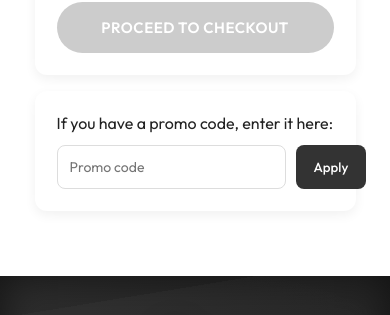
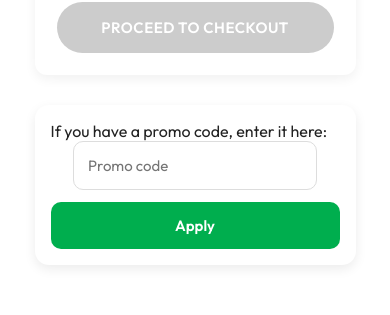
Before and after one commit to Ansuman123580/IMPRESS-2, a React (Vite) app in the folder frontend/: page /cart in a window 390 px wide. Shown: the part 356-671 px from the top of the page. Built offline with nearby package versions, Linux system fonts and the light colour scheme; no server answers.

Commit message:
Update Cart.css

```diff
--- a/frontend/src/pages/Cart/Cart.css
+++ b/frontend/src/pages/Cart/Cart.css
@@ -163,42 +163,78 @@
 /* ---------- Promo Code Section ---------- */
 .cart-promocode {
   flex: 1;
-  min-width: 280px;
-  padding: 22px;
+  width: 100%;
+  max-width: 500px; /* center limit */
+  margin: 16px auto; /* center on all devices */
+  padding: 20px;
   background: #ffffff;
-  border-radius: 12px;
-  box-shadow: 0 4px 12px rgba(0,0,0,0.06);
+  border-radius: 14px;
+  box-shadow: 0 4px 12px rgba(0,0,0,0.08);
   box-sizing: border-box;
 }
 
+.cart-promocode h3 {
+  font-size: 16px;
+  font-weight: 600;
+  margin-bottom: 12px;
+  color: #222;
+}
+
+/* Input & Button Wrapper */
 .cart-promocode-input {
   display: flex;
+  align-items: center;
   gap: 10px;
-  margin-top: 12px;
 }
 
 .cart-promocode-input input {
   flex: 1;
-  padding: 12px;
+  padding: 14px;
   border: 1px solid #ddd;
-  border-radius: 8px;
-  font-size: 14px;
+  border-radius: 10px;
+  font-size: 15px;
   outline: none;
+  transition: border 0.2s ease;
+}
+
+.cart-promocode-input input:focus {
+  border-color: #00ae4e;
+  box-shadow: 0 0 0 2px rgba(0,174,78,0.15);
 }
 
 .cart-promocode-input button {
-  padding: 12px 18px;
-  background: #333;
+  padding: 14px 20px;
+  background: #00ae4e;
   color: #fff;
   border: none;
-  border-radius: 8px;
-  font-weight: 500;
+  border-radius: 10px;
+  font-size: 15px;
+  font-weight: 600;
   cursor: pointer;
-  transition: background 0.2s ease;
+  transition: background 0.25s ease;
+  white-space: nowrap;
 }
 
 .cart-promocode-input button:hover {
-  background: #000;
+  background: #008a3d;
+}
+
+/* 📱 Mobile Friendly */
+@media (max-width: 768px) {
+  .cart-promocode {
+    padding: 16px;
+    margin: 14px auto;
+  }
+
+  .cart-promocode-input {
+    flex-direction: column;  /* input + button stack */
+    gap: 12px;
+  }
+
+  .cart-promocode-input button {
+    width: 100%; /* full width button on mobile */
+    text-align: center;
+  }
 }
 
 /* ---------- Responsive: Mobile ---------- */
```
